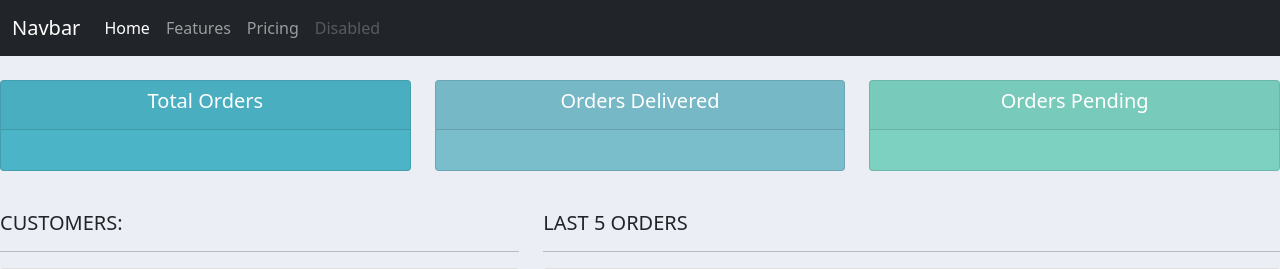
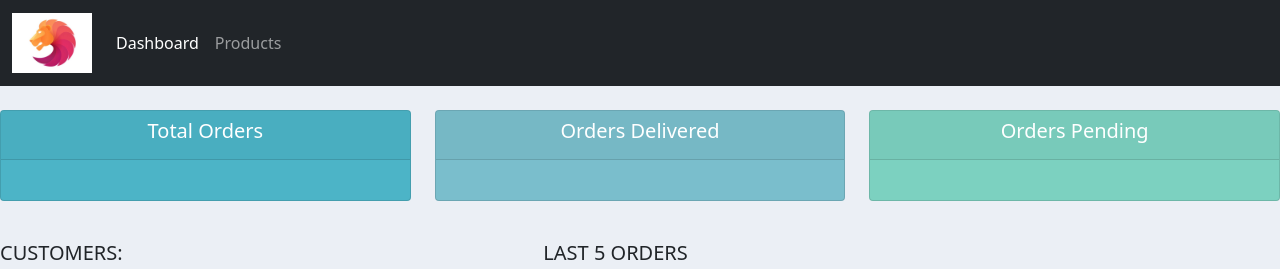
Before and after one commit to Itachi8374/DennisIvy, a Django app: page / in a window 1280 px wide. Shown: the top 269 px of the page. Run offline with Django 3.2, Linux system fonts and the light colour scheme.

Commit message:
lecture3: added static files

```diff
--- a/DjangoCrashCourse/proj/accounts/templates/accounts/base.html
+++ b/DjangoCrashCourse/proj/accounts/templates/accounts/base.html
@@ -1,3 +1,4 @@
+{%load static %}
 <!doctype html>
 <html lang="en">
   <head>
@@ -9,48 +10,25 @@
 
     <!-- Bootstrap CSS -->
     <link href="https://cdn.jsdelivr.net/npm/bootstrap@5.0.0-beta1/dist/css/bootstrap.min.css" rel="stylesheet" integrity="sha384-giJF6kkoqNQ00vy+HMDP7azOuL0xtbfIcaT9wjKHr8RbDVddVHyTfAAsrekwKmP1" crossorigin="anonymous">
-
+    <link rel="stylesheet" href="{%static '/css/main.css'%}">
     <title>Project</title>
-    <style>
-        #logo{
-
-        }
-        body{
-            background-color: #ebeff5;
-        }
-        #total-orders{
-            background-color: #4cb4c7;
-        }
-        #orders-delivered{
-            background-color: #7abecc;
-        }
-        #orders-pending{
-            background-color: #7cd1c0;
-        }
-    </style>
   </head>
 
 
   <body>
     <nav class="navbar navbar-expand-lg navbar-dark bg-dark">
         <div class="container-fluid">
-          <a class="navbar-brand" href="#">Navbar</a>
+          <a class="navbar-brand" href="#"><img src="{%static '/images/logo.jpg'%}" alt="" style="max-width: 80px;"></a>
           <button class="navbar-toggler" type="button" data-bs-toggle="collapse" data-bs-target="#navbarNav" aria-controls="navbarNav" aria-expanded="false" aria-label="Toggle navigation">
             <span class="navbar-toggler-icon"></span>
           </button>
           <div class="collapse navbar-collapse" id="navbarNav">
             <ul class="navbar-nav">
               <li class="nav-item">
-                <a class="nav-link active" aria-current="page" href="#">Home</a>
+                <a class="nav-link active" aria-current="page" href="#">Dashboard</a>
               </li>
               <li class="nav-item">
-                <a class="nav-link" href="#">Features</a>
-              </li>
-              <li class="nav-item">
-                <a class="nav-link" href="#">Pricing</a>
-              </li>
-              <li class="nav-item">
-                <a class="nav-link disabled" href="#" tabindex="-1" aria-disabled="true">Disabled</a>
+                <a class="nav-link" href="#">Products</a>
               </li>
             </ul>
           </div>
--- a/DjangoCrashCourse/proj/proj/settings.py
+++ b/DjangoCrashCourse/proj/proj/settings.py
@@ -119,3 +119,8 @@ USE_TZ = True
 # https://docs.djangoproject.com/en/3.1/howto/static-files/
 
 STATIC_URL = '/static/'
+
+STATICFILES_DIRS = [
+    BASE_DIR/'static',
+    '/var/www/static/',
+]
--- /dev/null
+++ b/DjangoCrashCourse/proj/static/css/main.css
@@ -0,0 +1,15 @@
+#logo{
+
+}
+body{
+    background-color: #ebeff5;
+}
+#total-orders{
+    background-color: #4cb4c7;
+}
+#orders-delivered{
+    background-color: #7abecc;
+}
+#orders-pending{
+    background-color: #7cd1c0;
+}
```
Also changed, not shown: DjangoCrashCourse/proj/static/images/logo.jpg (added).
